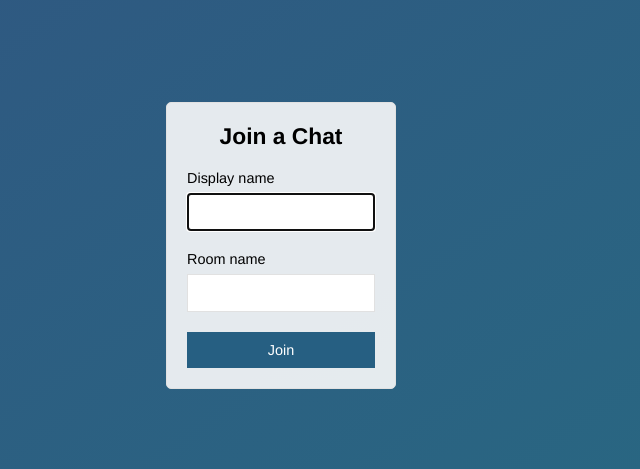
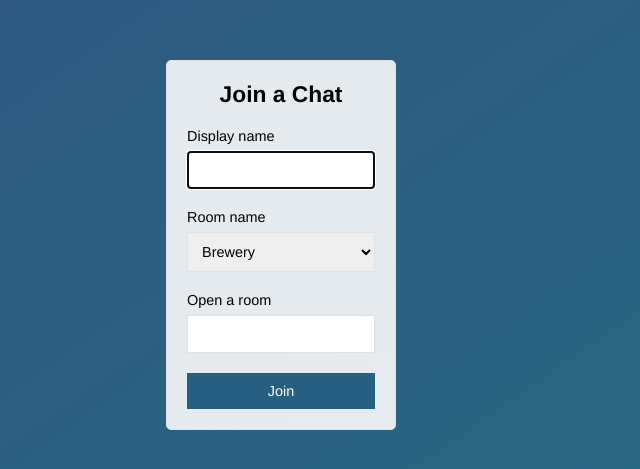
Before and after one commit to simeonkerkola/node-skeleton-chat, a website: page public/index.html in a window 1280 px wide. Shown: the part 155-624 px from the top of the page, without its empty margins (359-999 px from the left). Drawn offline with Linux system fonts and the light colour scheme.

Commit message:
Add dropdown element to index.html

```diff
--- a/public/index.html
+++ b/public/index.html
@@ -19,6 +19,13 @@
       </div>
       <div class="form-field">
         <label>Room name</label>
+        <select class="select-room" name="select">
+          <option value="brewery">Brewery</option>
+          <option value="ball-room">Ball Room</option>
+        </select>
+      </div>
+      <div class="form-field">
+        <label>Open a room</label>
         <input type="text" name="room">
       </div>
       <div class="form-field">
```
